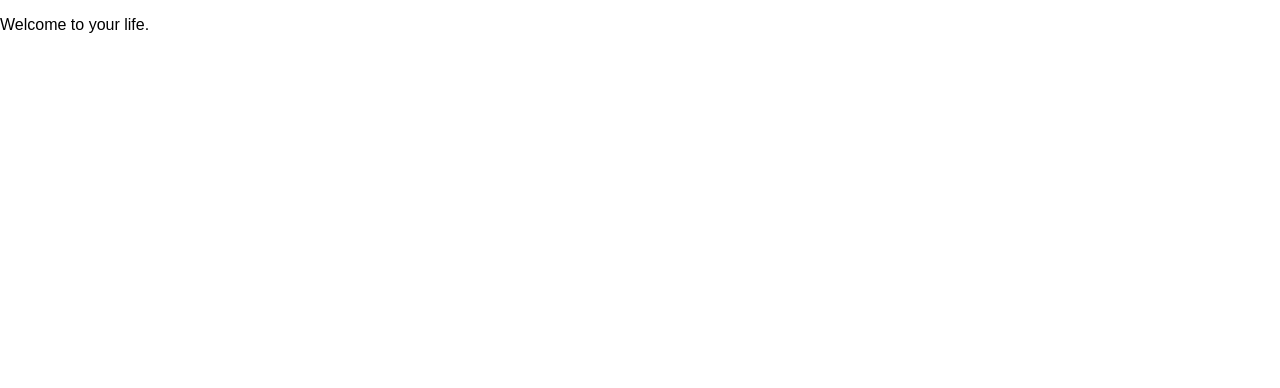
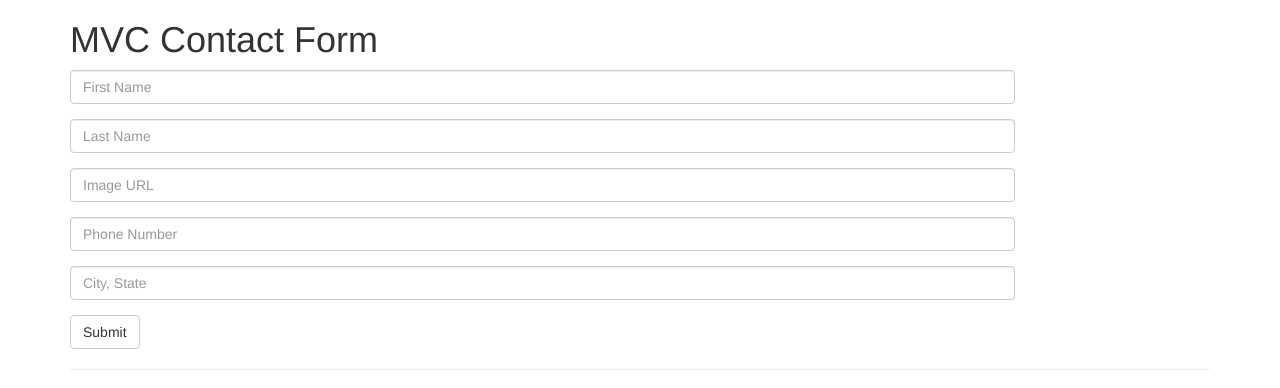
Before and after one commit to thomasweld/mvc_contact, a website with bundled scripts: page app/index.html in a window 1280 px wide. Built offline with nearby package versions, Linux system fonts and the light colour scheme; files whose address does not match are found by name.

Commit message:
setup form in HTML with bootstrap styles

```diff
--- a/app/index.html
+++ b/app/index.html
@@ -3,13 +3,60 @@
   <head>
     <meta charset="utf-8">
     <meta name="viewport" content="width=device-width, initial-scale=1.0">
-    <title>My Cool Project</title>
+    <title>MCV Contact</title>
     <link rel="stylesheet" href="css/normalize.css">
+    <link rel="stylesheet" href="https://maxcdn.bootstrapcdn.com/bootstrap/3.3.6/css/bootstrap.min.css">
     <link rel="stylesheet" href="css/main.css">
   </head>
   <body>
     <div class="container">
-      <p>Welcome to your life.</p>
+
+      <h1>MVC Contact Form</h1>
+
+      <form class="contactForm form-horizontal">
+
+        <div class="form-group">
+          <div class="col-sm-10">
+            <input type="text" class="form-control" id="firstNameInput" placeholder="First Name">
+          </div>
+        </div>
+
+        <div class="form-group">
+          <div class="col-sm-10">
+            <input type="text" class="form-control" id="lastNameInput" placeholder="Last Name">
+          </div>
+        </div>
+
+        <div class="form-group">
+          <div class="col-sm-10">
+            <input type="text" class="form-control" id="imageURLInput" placeholder="Image URL">
+          </div>
+        </div>
+
+        <div class="form-group">
+          <div class="col-sm-10">
+            <input type="text" class="form-control" id="phoneInput" placeholder="Phone Number">
+          </div>
+        </div>
+
+        <div class="form-group">
+          <div class="col-sm-10">
+            <input type="text" class="form-control" id="cityStateInput" placeholder="City, State">
+          </div>
+        </div>
+
+        <div class="form-group">
+          <div class="col-sm-10">
+            <button class="btn btn-default">Submit</button>
+          </div>
+        </div>
+
+      </form>
+
+      <hr>
+
+      <ul class="contactList"></ul>
+
     </div>
     <script src="js/bundle.js"></script>
   </body>
```
Also changed, not shown: 2 other files.
